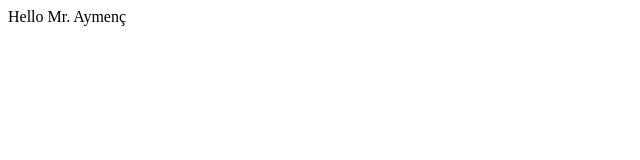
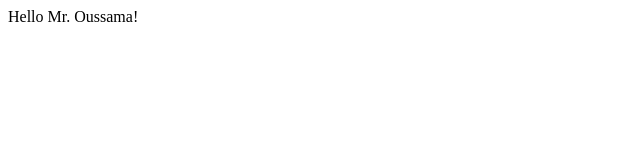
Before and after one commit to Aym3nTN/aymen-portfolio.github.io, a plain HTML site: page index.html in a window 1280 px wide. Shown: the full height of the page, 0-640 px from the left. Drawn offline with Linux system fonts and the light colour scheme.

Commit message:
Initial commit 1

```diff
--- a/index.html
+++ b/index.html
@@ -1,6 +1,6 @@
 <html>
     <title>Aymoun</title>
     <body>
-        Hello Mr. Aymenç
+        Hello Mr. Oussama!
     </body>
 </html>
```
